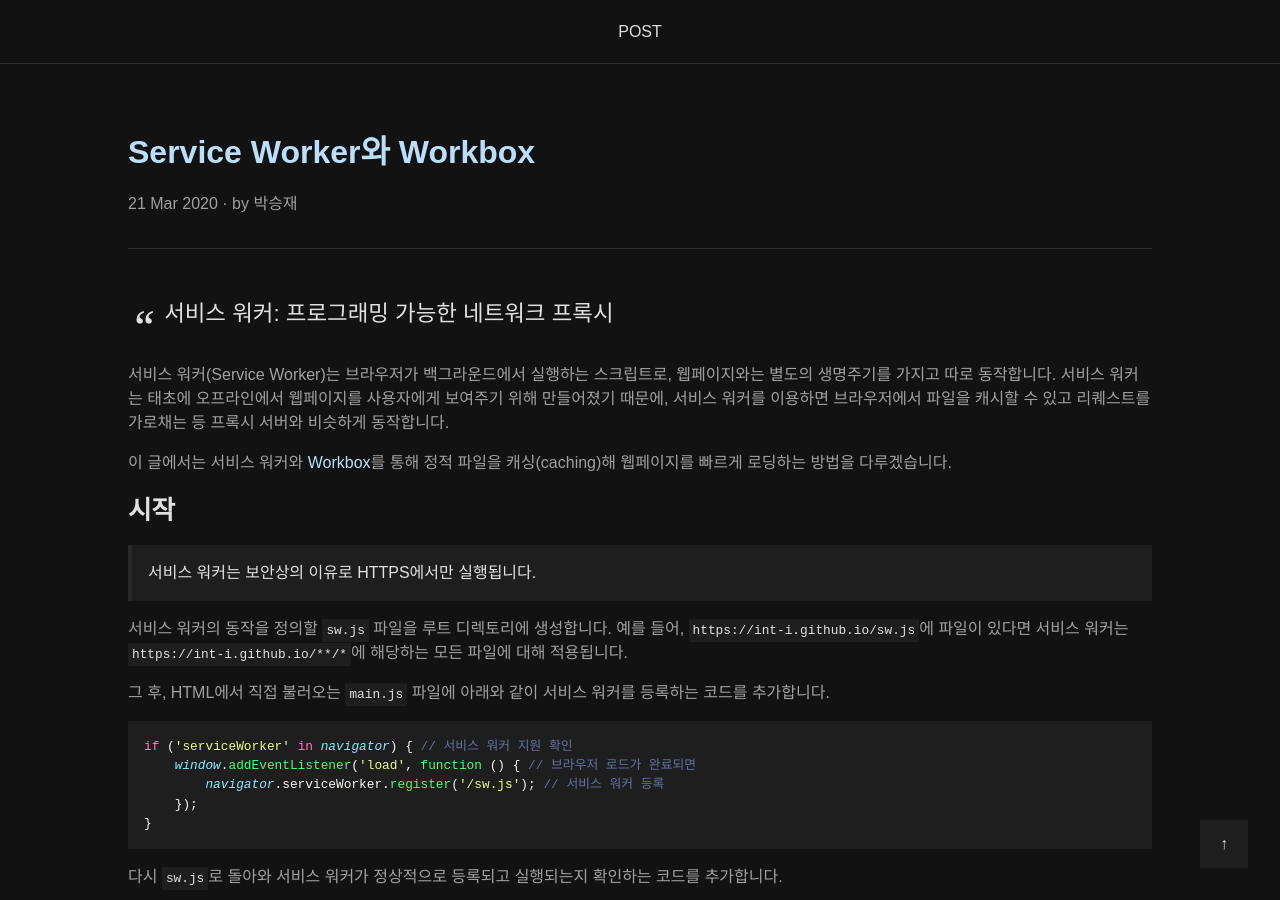
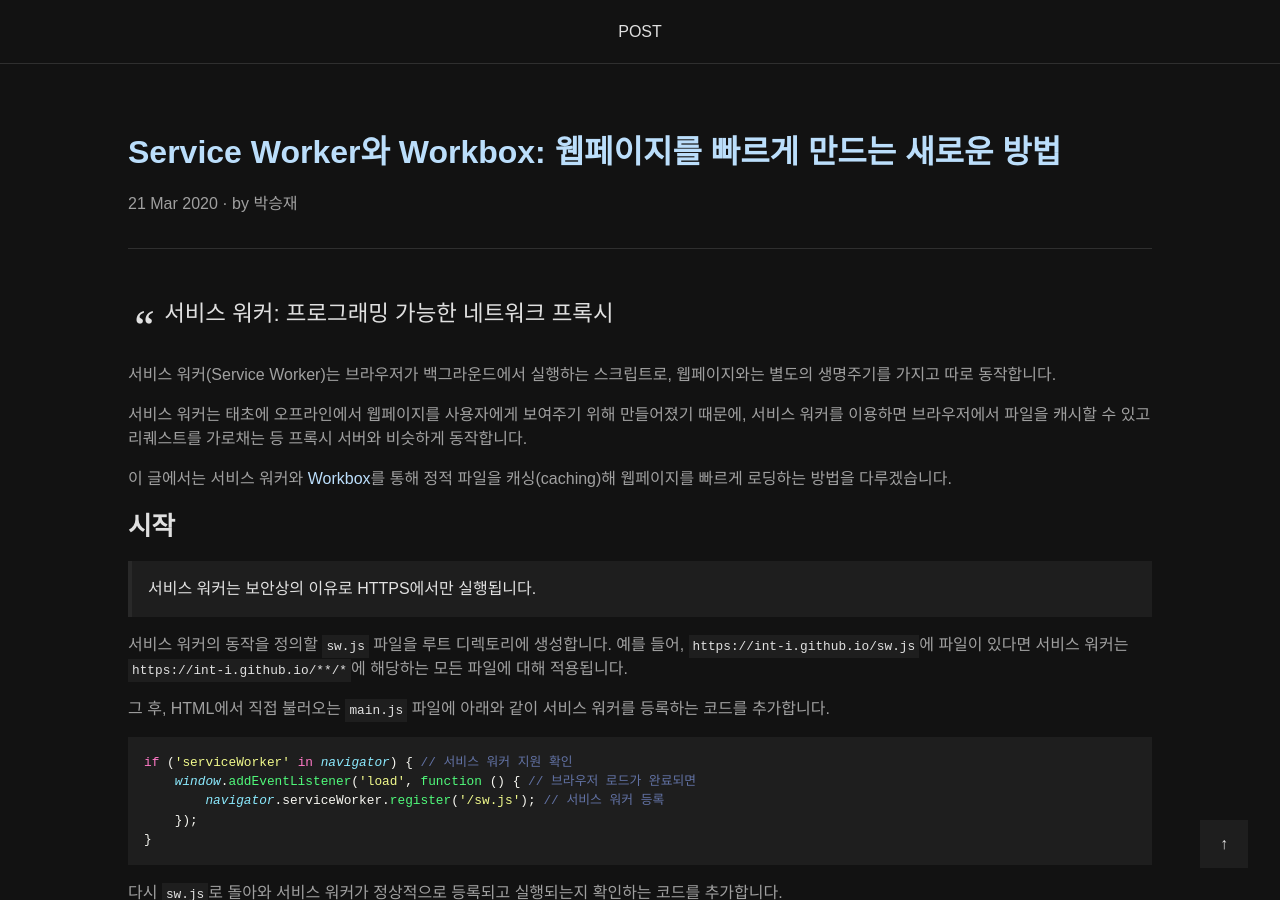
Before and after one commit to int-i/int-i.github.io, a Jekyll site: the page built from _posts/2020-03-21-serviceworker-workbox.md, in a window 1280 px wide and 900 px high. Built offline with Jekyll 4.4.1, drawn with Linux system fonts in a browser that asks for light colours; some web fonts are replaced; a script that is not in the unit is left out.

Commit message:
Update post

```diff
--- a/_posts/2020-03-21-serviceworker-workbox.md
+++ b/_posts/2020-03-21-serviceworker-workbox.md
@@ -1,5 +1,5 @@
 ---
-title: "Service Worker와 Workbox"
+title: "Service Worker와 Workbox: 웹페이지를 빠르게 만드는 새로운 방법"
 date: 2020-03-21
 author: Astro36
 category: web
@@ -9,6 +9,7 @@ tags: [pwa, service_worker, workbox, javascript]
 > 서비스 워커: 프로그래밍 가능한 네트워크 프록시
 
 서비스 워커(Service Worker)는 브라우저가 백그라운드에서 실행하는 스크립트로, 웹페이지와는 별도의 생명주기를 가지고 따로 동작합니다.
+
 서비스 워커는 태초에 오프라인에서 웹페이지를 사용자에게 보여주기 위해 만들어졌기 때문에, 서비스 워커를 이용하면 브라우저에서 파일을 캐시할 수 있고 리퀘스트를 가로채는 등 프록시 서버와 비슷하게 동작합니다.
 
 이 글에서는 서비스 워커와 [Workbox](https://developers.google.com/web/tools/workbox)를 통해 정적 파일을 캐싱(caching)해 웹페이지를 빠르게 로딩하는 방법을 다루겠습니다.
@@ -45,6 +46,7 @@ console.log('Hello from sw.js');
 ## 사용
 
 본격적으로 서비스 워커를 이용해 정적 파일 캐싱을 구현해보겠습니다.
+
 [Workbox](https://developers.google.com/web/tools/workbox)는 서비스 워커를 간결하게 사용하기 위한 라이브러리로 캐싱 등의 동작이 정의되어 있습니다.
 아래 코드를 이용해 라이브러리를 동적으로 로드합니다.
 
@@ -77,6 +79,7 @@ registerRoute(
 > `workbox`는 [Proxy](https://developer.mozilla.org/en-US/docs/Web/JavaScript/Reference/Global_Objects/Proxy)를 이용해 모듈을 바동기적으로 로딩하기 때문에 전역(Global)에 선언해 모듈 로딩을 완료하는 것을 권장합니다.
 
 `registerRoute`는 라우터를 등록하는 함수로 [정규식](https://developer.mozilla.org/en-US/docs/Web/JavaScript/Guide/Regular_Expressions)를 만족하는 리소스에 대해 캐싱 전략을 적용합니다.
+
 `CacheFirst`는 리소스를 브라우저 캐시에서 먼저 찾아본 후, 없다면 네트워크를 이용해 파일을 다운로드하는 방식입니다.
 이미지 등의 정적 파일은 변경되는 경우가 적고 용량이 크기 때문에 `CacheFirst`로 최대한 캐시를 활용하는 것이 유리합니다.
 
```
Also changed, not shown: _posts/2020-03-10-build-blog-with-jekyll.md (+7 -2 lines), _posts/2020-03-28-jeykyll-seo.md (+7 -0 lines), _posts/2020-04-03-c-string.md (+5 -1 lines).
